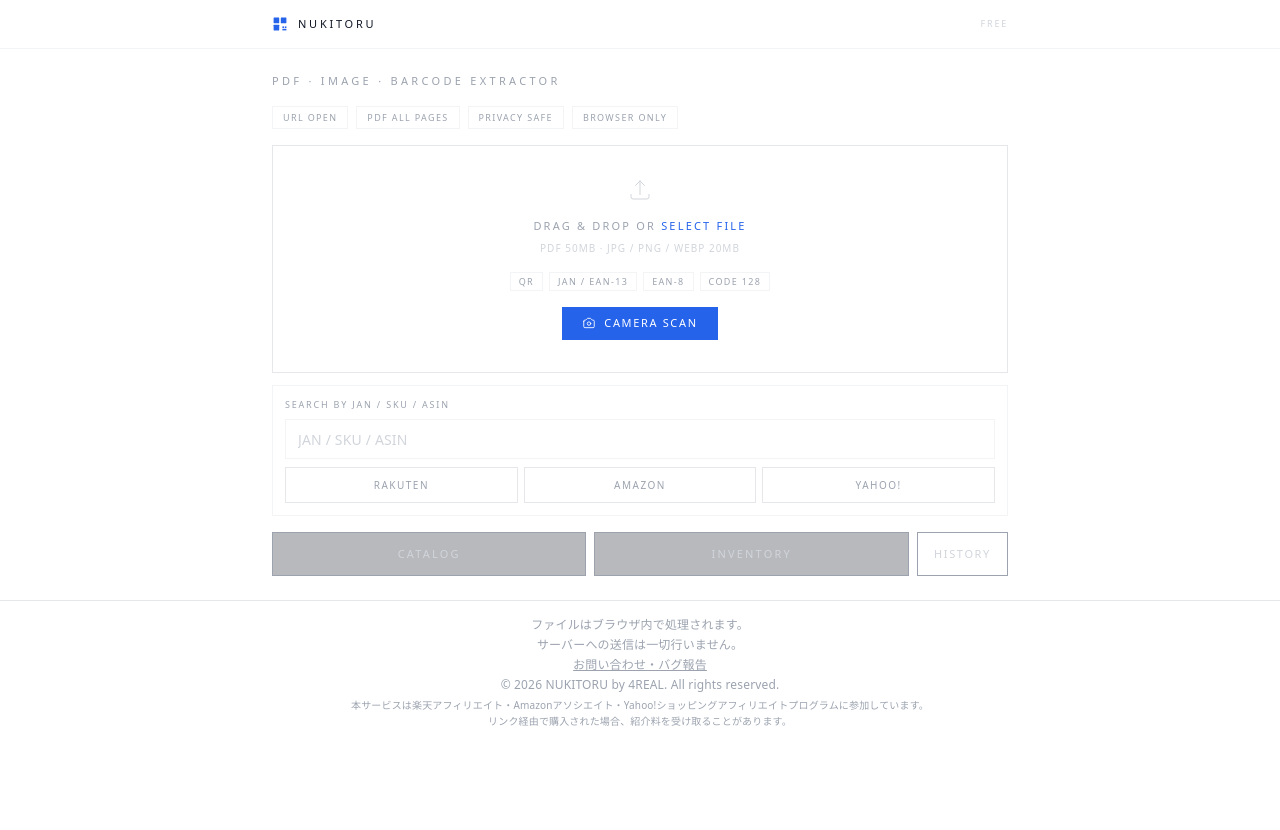
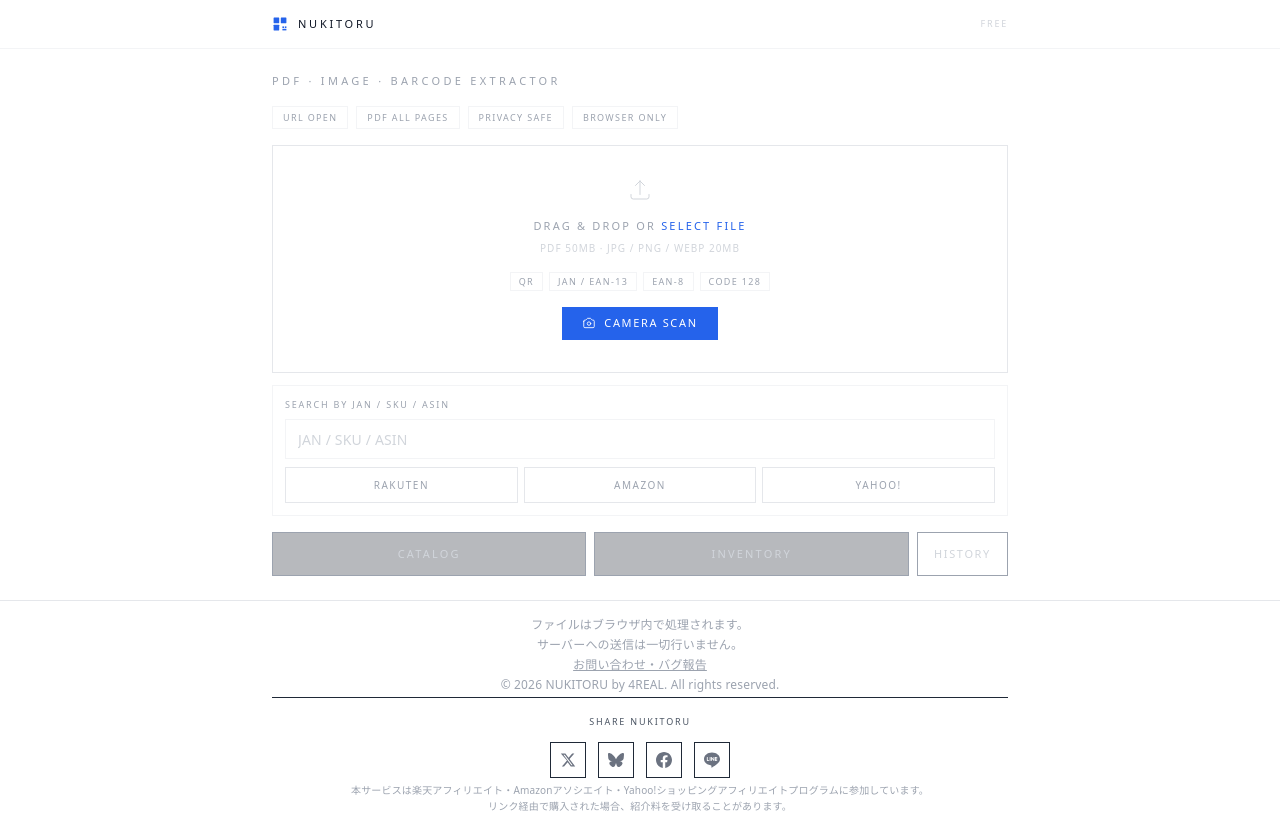
Before and after one commit to ume0117/nukitoru, a Next.js app: page / in a window 1280 px wide. Before the commit the page ends 800 px from the top, so only its background shows below. Built offline with nearby package versions, Linux system fonts and the light colour scheme.

Commit message:
Add social share buttons to footer

```diff
--- a/src/app/layout.tsx
+++ b/src/app/layout.tsx
@@ -114,6 +114,24 @@
               </a>
             </p>
             <p className="mt-1">© 2026 NUKITORU by 4REAL. All rights reserved.</p>
+
+            <div className="mt-4 pt-4 border-t border-gray-800">
+              <p className="text-[9px] tracking-[0.2em] text-gray-600 uppercase text-center mb-3">Share NUKITORU</p>
+              <div className="flex items-center justify-center gap-3">
+                <a href="https://twitter.com/intent/tweet?text=PDFや画像からJANコードを一括抽出！%0A楽天・Amazon・Yahoo!で即検索・価格比較できます。%0A%0A🔍 無料・ブラウザ完結・登録不要%0A%0Anukitoru.pages.dev%0A%0A%23NUKITORU %23EC事業者 %23バーコード抽出" target="_blank" rel="noopener noreferrer" className="flex items-center justify-center w-9 h-9 border border-gray-800 hover:border-gray-600 transition-colors" title="X(Twitter)でシェア">
+                  <svg viewBox="0 0 24 24" className="w-4 h-4 fill-gray-500 hover:fill-white transition-colors"><path d="M18.244 2.25h3.308l-7.227 8.26 8.502 11.24H16.17l-4.714-6.231-5.401 6.231H2.738l7.73-8.835L1.254 2.25H8.08l4.713 6.231zm-1.161 17.52h1.833L7.084 4.126H5.117z"/></svg>
+                </a>
+                <a href="https://bsky.app/intent/compose?text=PDFや画像からJANコードを一括抽出！%0A楽天・Amazon・Yahoo!で即検索・価格比較できます。%0A%0A🔍 無料・ブラウザ完結・登録不要%0A%0Anukitoru.pages.dev%0A%0A%23NUKITORU %23EC事業者 %23バーコード抽出" target="_blank" rel="noopener noreferrer" className="flex items-center justify-center w-9 h-9 border border-gray-800 hover:border-gray-600 transition-colors" title="Blueskyでシェア">
+                  <svg viewBox="0 0 24 24" className="w-4 h-4 fill-gray-500 hover:fill-white transition-colors"><path d="M12 10.8c-1.087-2.114-4.046-6.053-6.798-7.995C2.566.944 1.561 1.266.902 1.565.139 1.908 0 3.08 0 3.768c0 .69.378 5.65.624 6.479.815 2.736 3.713 3.66 6.383 3.364.136-.02.275-.039.415-.056-.138.022-.276.04-.415.056-3.912.58-7.387 2.005-2.83 7.078 5.013 5.19 6.87-1.113 7.823-4.308.953 3.195 2.05 9.271 7.733 4.308 4.267-4.308 1.172-6.498-2.74-7.078a8.741 8.741 0 0 1-.415-.056c.14.017.279.036.415.056 2.67.297 5.568-.628 6.383-3.364.246-.828.624-5.79.624-6.478 0-.69-.139-1.861-.902-2.204-.659-.299-1.664-.62-4.3 1.24C16.046 4.748 13.087 8.687 12 10.8z"/></svg>
+                </a>
+                <a href="https://www.facebook.com/sharer/sharer.php?u=https://nukitoru.pages.dev" target="_blank" rel="noopener noreferrer" className="flex items-center justify-center w-9 h-9 border border-gray-800 hover:border-gray-600 transition-colors" title="Facebookでシェア">
+                  <svg viewBox="0 0 24 24" className="w-4 h-4 fill-gray-500 hover:fill-white transition-colors"><path d="M24 12.073c0-6.627-5.373-12-12-12s-12 5.373-12 12c0 5.99 4.388 10.954 10.125 11.854v-8.385H7.078v-3.47h3.047V9.43c0-3.007 1.792-4.669 4.533-4.669 1.312 0 2.686.235 2.686.235v2.953H15.83c-1.491 0-1.956.925-1.956 1.874v2.25h3.328l-.532 3.47h-2.796v8.385C19.612 23.027 24 18.062 24 12.073z"/></svg>
+                </a>
+                <a href="https://social-plugins.line.me/lineit/share?url=https://nukitoru.pages.dev" target="_blank" rel="noopener noreferrer" className="flex items-center justify-center w-9 h-9 border border-gray-800 hover:border-gray-600 transition-colors" title="LINEでシェア">
+                  <svg viewBox="0 0 24 24" className="w-4 h-4 fill-gray-500 hover:fill-white transition-colors"><path d="M19.365 9.863c.349 0 .63.285.63.631 0 .345-.281.63-.63.63H17.61v1.125h1.755c.349 0 .63.283.63.63 0 .344-.281.629-.63.629h-2.386c-.345 0-.627-.285-.627-.629V8.108c0-.345.282-.63.627-.63h2.386c.349 0 .63.285.63.63 0 .349-.281.63-.63.63H17.61v1.125h1.755zm-3.855 3.016c0 .27-.174.51-.432.596-.064.021-.133.031-.199.031-.211 0-.391-.09-.51-.25l-2.443-3.317v2.94c0 .344-.279.629-.631.629-.346 0-.626-.285-.626-.629V8.108c0-.27.173-.51.43-.595.06-.023.136-.033.194-.033.195 0 .375.105.495.254l2.462 3.33V8.108c0-.345.282-.63.63-.63.345 0 .63.285.63.63v4.771zm-5.741 0c0 .344-.282.629-.631.629-.345 0-.627-.285-.627-.629V8.108c0-.345.282-.63.627-.63.349 0 .631.285.631.63v4.771zm-2.466.629H4.917c-.345 0-.63-.285-.63-.629V8.108c0-.345.285-.63.63-.63.348 0 .63.285.63.63v4.141h1.756c.348 0 .629.283.629.63 0 .344-.281.629-.629.629M24 10.314C24 4.943 18.615.572 12 .572S0 4.943 0 10.314c0 4.811 4.27 8.842 10.035 9.608.391.082.923.258 1.058.59.12.301.079.766.038 1.08l-.164 1.02c-.045.301-.24 1.186 1.049.645 1.291-.539 6.916-4.078 9.436-6.975C23.176 14.393 24 12.458 24 10.314"/></svg>
+                </a>
+              </div>
+            </div>
             <p className="mt-2 text-[10px] text-gray-400 dark:text-gray-600">本サービスは楽天アフィリエイト・Amazonアソシエイト・Yahoo!ショッピングアフィリエイトプログラムに参加しています。<br />リンク経由で購入された場合、紹介料を受け取ることがあります。</p>
           </div>
         </footer>
```
